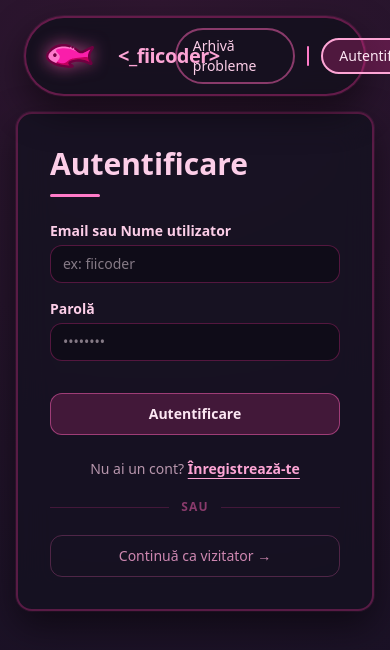
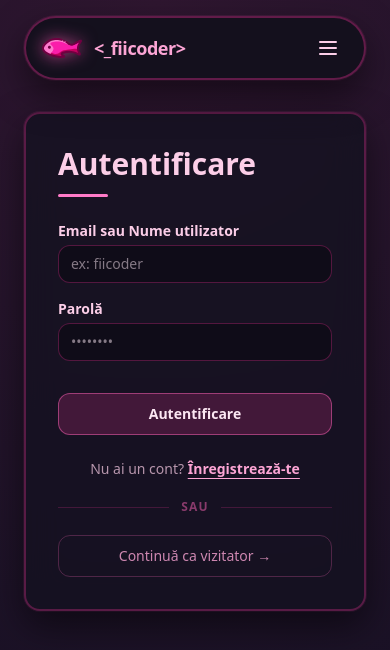
Before and after one commit to Proiect-A1/Frontend, a React (Vite) app in the folder fiicoder-frontend/: page /login in a window 390 px wide. Shown: the top 650 px of the page. Built offline with nearby package versions, Linux system fonts and the light colour scheme; no server answers.

Commit message:
Fix responsive layout (not globally but almost :))

```diff
--- a/fiicoder-frontend/src/App.tsx
+++ b/fiicoder-frontend/src/App.tsx
@@ -7,66 +7,30 @@ import ProblemDetails from "./pages/ProblemDetails";
 import { useAuth } from "./services/AuthContext";
 
 const pageVariants: Variants = {
-  initial: {
-    y: -60,
-    opacity: 0,
-    scale: 0.97
-  },
-  animate: {
-    y: 0,
-    opacity: 1,
-    scale: 1,
-    transition: {
-      type: "spring",
-      stiffness: 200,
-      damping: 20,
-      duration: 0.3,
-      ease: "easeIn"
-    }
-  },
-  exit: {
-    y: 30,
-    opacity: 0,
-    scale: 0.95,
-    transition: {
-      duration: 0.2,
-      ease: "easeIn"
-    }
-  },
+  initial: { y: -20, opacity: 0 },
+  animate: { y: 0, opacity: 1, transition: { duration: 0.3 } },
+  exit: { y: 20, opacity: 0, transition: { duration: 0.2 } },
 };
 
 function AnimatedRoutes() {
   const location = useLocation();
-  const { isAuthenticated } = useAuth(); // Extrage status-ul
+  const { isAuthenticated } = useAuth();
 
   return (
     <AnimatePresence mode="wait">
       <motion.main
         key={location.pathname}
-        className="max-w-6xl mx-auto px-4 pt-28 pb-6"
-        style={{ position: "relative" }}
+        className="w-full px-6 pt-28 pb-6"
         variants={pageVariants}
         initial="initial"
         animate="animate"
         exit="exit"
       >
         <Routes location={location}>
-          <Route path="/" element={
-            isAuthenticated ? <Navigate to="/problems" replace /> : <Navigate to="/login" replace />
-            }
-          />
-          <Route path="/login" element={
-            <Login />
-            }
-          />
-          <Route path="/problems" element={
-            <ProblemList />
-            }
-          />
-          <Route path="/problems/:problemId" element={
-            <ProblemDetails />
-            }
-          />
+          <Route path="/" element={isAuthenticated ? <Navigate to="/problems" replace /> : <Navigate to="/login" replace />} />
+          <Route path="/login" element={<Login />} />
+          <Route path="/problems" element={<ProblemList />} />
+          <Route path="/problems/:problemId" element={<ProblemDetails />} />
         </Routes>
       </motion.main>
     </AnimatePresence>
@@ -76,7 +40,7 @@ function AnimatedRoutes() {
 export default function App() {
   return (
     <BrowserRouter>
-      <div className="h-screen w-full text-pink-100 font-sans site-hero overflow-hidden">
+      <div className="h-screen w-full text-pink-100 font-sans site-hero overflow-y-auto xl:overflow-hidden custom-scrollbar">
         <Navbar />
         <AnimatedRoutes />
       </div>
--- a/fiicoder-frontend/src/components/Navbar.tsx
+++ b/fiicoder-frontend/src/components/Navbar.tsx
@@ -1,4 +1,6 @@
+import { useState } from "react";
 import { Link, useLocation, useNavigate } from "react-router-dom";
+import { motion, AnimatePresence } from "framer-motion";
 import { useLanguage, translations } from "../language/Language";
 import { useAuth } from "../services/AuthContext";
 
@@ -9,6 +11,9 @@ export default function Navbar() {
   const { lang, setLang } = useLanguage();
   const t = translations[lang];
   const { isAuthenticated, username, logout } = useAuth();
+
+  // State pentru meniul de telefon
+  const [isMobileOpen, setIsMobileOpen] = useState(false);
 
   const getNavLinkClass = (path: string) => {
     const isActive = location.pathname.startsWith(path);
@@ -21,29 +26,35 @@ export default function Navbar() {
 
   const handleLogout = () => {
     logout();
+    setIsMobileOpen(false);
     navigate("/login");
   };
 
+  const closeMenu = () => setIsMobileOpen(false);
+
   return (
-    <div className="fixed inset-x-0 top-0 z-50 px-6 pt-4">
-      <nav className="w-full">
-        <div className="bg-[#12101c]/80 backdrop-blur-md border-2 border-pink-500/35 rounded-full px-5 py-2.5 flex items-center justify-between card-glow">
+    <div className="fixed inset-x-0 top-0 z-50 px-6 md:px-6 pt-4">
+      <nav className="w-full relative">
+        <div className="bg-[#12101c]/90 backdrop-blur-md border-2 border-pink-500/35 rounded-full px-4 md:px-5 py-2.5 flex items-center justify-between card-glow relative z-20">
+
           <Link
             to={isAuthenticated ? "/problems" : "/login"}
+            onClick={closeMenu}
             className="flex items-center gap-3 transition-transform duration-200 hover:scale-105"
           >
             <img
               src="/logo.svg"
               alt="Logo"
-              className="h-12 w-12 object-contain drop-shadow-[0_0_8px_rgba(255,94,182,0.6)]"
+              className="h-10 w-10 md:h-12 md:w-12 object-contain drop-shadow-[0_0_8px_rgba(255,94,182,0.6)]"
             />
-            <div className="page-line-vertical"></div>
-            <h2 className="font-semibold text-pink-300 text-xl tracking-tight">
+            <div className="page-line-vertical hidden md:block"></div>
+            <h2 className="font-semibold text-pink-300 text-lg md:text-xl tracking-tight">
               {`<_fiicoder>`}
             </h2>
           </Link>
 
-          <div className="flex gap-3 items-center">
+          {/* desktop navigation */}
+          <div className="hidden md:flex gap-3 items-center">
             <Link to="/problems" className={getNavLinkClass("/problems")}>
               {t.archiveBtn}
             </Link>
@@ -51,10 +62,8 @@ export default function Navbar() {
             <div className="page-line-vertical"></div>
 
             {isAuthenticated ? (
-              /* ── Authenticated state: show username + logout ── */
               <>
                 <div className="flex items-center gap-2 px-3 py-1.5 rounded-full border-2 border-pink-400/30 bg-pink-500/10">
-                  {/* User avatar circle */}
                   <div className="w-6 h-6 rounded-full bg-linear-to-br from-pink-400 to-purple-500 flex items-center justify-center text-[10px] font-bold text-white uppercase">
                     {username?.charAt(0) || "?"}
                   </div>
@@ -70,7 +79,6 @@ export default function Navbar() {
                 </button>
               </>
             ) : (
-              /* ── Unauthenticated state: show login link ── */
               <Link to="/login" className={getNavLinkClass("/login")}>
                 {t.loginBtn}
               </Link>
@@ -78,6 +86,7 @@ export default function Navbar() {
 
             <div className="page-line-vertical"></div>
 
+            {/* lang toggle desktop */}
             <div className="relative flex items-center bg-[#0f0c18] border-2 border-pink-400/50 rounded-full p-1 h-9.5 w-24 overflow-hidden">
               <div
                 className={`absolute top-1 bottom-1 w-10 bg-pink-500/40 border border-pink-400/60 rounded-full transition-all duration-300 ease-out ${
@@ -102,7 +111,80 @@ export default function Navbar() {
               </button>
             </div>
           </div>
+
+          {/* mobile hamburger menu button */}
+          <button
+            className="md:hidden p-2 text-pink-200 hover:text-pink-100 focus:outline-none"
+            onClick={() => setIsMobileOpen(!isMobileOpen)}
+          >
+            {isMobileOpen ? (
+              // X icon
+              <svg className="w-6 h-6" fill="none" stroke="currentColor" viewBox="0 0 24 24"><path strokeLinecap="round" strokeLinejoin="round" strokeWidth={2} d="M6 18L18 6M6 6l12 12"/></svg>
+            ) : (
+              // hamburger menu
+              <svg className="w-6 h-6" fill="none" stroke="currentColor" viewBox="0 0 24 24"><path strokeLinecap="round" strokeLinejoin="round" strokeWidth={2} d="M4 6h16M4 12h16M4 18h16"/></svg>
+            )}
+          </button>
         </div>
+
+        {/* dropdown menu for mobile */}
+        <AnimatePresence>
+          {isMobileOpen && (
+            <motion.div
+              initial={{ opacity: 0, y: -20 }}
+              animate={{ opacity: 1, y: 0 }}
+              exit={{ opacity: 0, y: -20 }}
+              className="absolute top-full left-0 right-0 mt-3 p-5 bg-[#12101c]/95 backdrop-blur-xl border-2 border-pink-500/35 rounded-3xl flex flex-col gap-4 shadow-2xl z-10 md:hidden"
+            >
+              <Link to="/problems" onClick={closeMenu} className={getNavLinkClass("/problems") + " text-center"}>
+                {t.archiveBtn}
+              </Link>
+
+              <div className="h-px w-full bg-pink-500/20" />
+
+              {isAuthenticated ? (
+                <>
+                  <div className="flex items-center justify-center gap-3 px-3 py-2.5 rounded-2xl border-2 border-pink-400/30 bg-pink-500/10">
+                    <div className="w-8 h-8 rounded-full bg-linear-to-br from-pink-400 to-purple-500 flex items-center justify-center text-xs font-bold text-white uppercase">
+                      {username?.charAt(0) || "?"}
+                    </div>
+                    <span className="text-base font-medium text-pink-200 truncate">
+                      {username}
+                    </span>
+                  </div>
+                  <button
+                    onClick={handleLogout}
+                    className="px-4 py-2.5 rounded-2xl text-sm font-bold border-2 border-red-400/50 text-red-300 bg-red-500/10 hover:bg-red-500/20"
+                  >
+                    {t.disconnectBtn}
+                  </button>
+                </>
+              ) : (
+                <Link to="/login" onClick={closeMenu} className={getNavLinkClass("/login") + " text-center"}>
+                  {t.loginBtn}
+                </Link>
+              )}
+
+              <div className="h-px w-full bg-pink-500/20" />
+
+              {/* Language Toggle Simplificat Pentru Mobil */}
+              <div className="flex justify-center gap-4">
+                 <button
+                   onClick={() => { setLang("RO"); closeMenu(); }}
+                   className={`px-6 py-2 rounded-xl text-sm font-bold border-2 transition-colors ${lang === "RO" ? "border-pink-400 text-pink-100 bg-pink-500/20" : "border-pink-500/20 text-pink-300/60"}`}
+                 >
+                   RO
+                 </button>
+                 <button
+                   onClick={() => { setLang("EN"); closeMenu(); }}
+                   className={`px-6 py-2 rounded-xl text-sm font-bold border-2 transition-colors ${lang === "EN" ? "border-pink-400 text-pink-100 bg-pink-500/20" : "border-pink-500/20 text-pink-300/60"}`}
+                 >
+                   EN
+                 </button>
+              </div>
+            </motion.div>
+          )}
+        </AnimatePresence>
       </nav>
     </div>
   );
--- a/fiicoder-frontend/src/components/StatsSidebar.tsx
+++ b/fiicoder-frontend/src/components/StatsSidebar.tsx
@@ -10,16 +10,14 @@ function StatCard({ title, value }: { title: string; value: string }) {
 }
 
 export default function StatsSidebar() {
-  // const ca sa stiu pe ce limba sunt si sa pot accesa traducerile
   const { lang } = useLanguage();
   const t = translations[lang];
 
   return (
-    <aside className="h-fit p-5 bg-[#151221]/80 backdrop-blur-lg border-2 border-pink-500/30 rounded-2xl card-glow md:sticky md:top-6 md:col-start-3">
+    <aside className="h-auto overflow-visible xl:h-fit xl:max-h-[calc(100svh-8.5rem)] xl:overflow-y-auto p-5 bg-[#151221]/80 backdrop-blur-lg border-2 border-pink-500/30 rounded-2xl card-glow xl:sticky xl:top-0 xl:col-start-3 custom-scrollbar">
       <h2 className="text-xl font-bold text-pink-200 mb-2">{t.statsTitle}</h2>
       <div className="page-line-horizontal" />
       <div className="space-y-3">
-        {/* ma folosesc de obiectul creat in languageUsed pt traduceri */}
         <StatCard title={t.statSolved} value="24" />
         <StatCard title={t.statRate} value="68%" />
         <StatCard title={t.statStreak} value="5" />
```
Also changed, not shown: fiicoder-frontend/src/components/FilterSidebar.tsx (+10 -4 lines), fiicoder-frontend/src/pages/ProblemList.tsx (+21 -20 lines).
